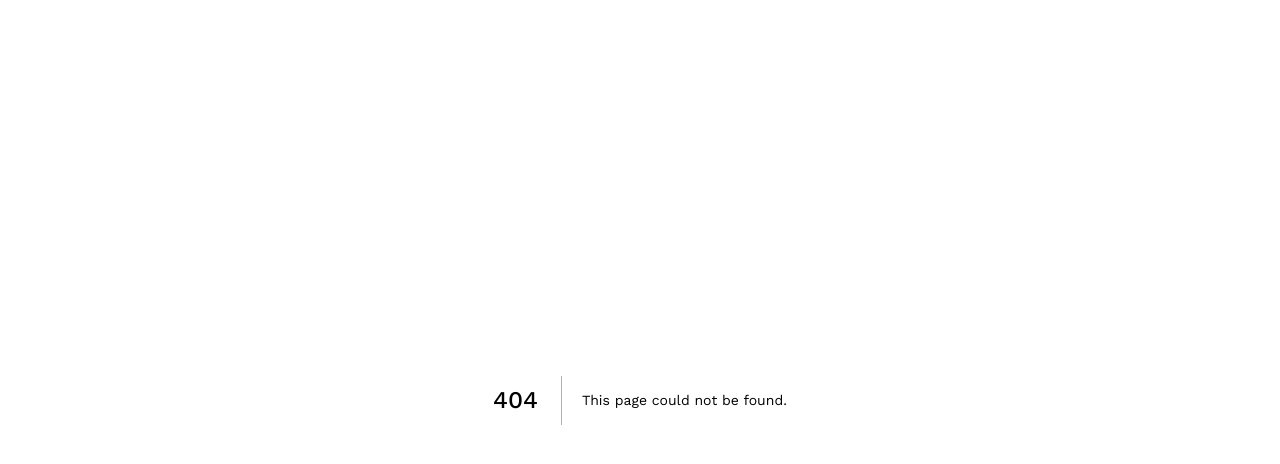
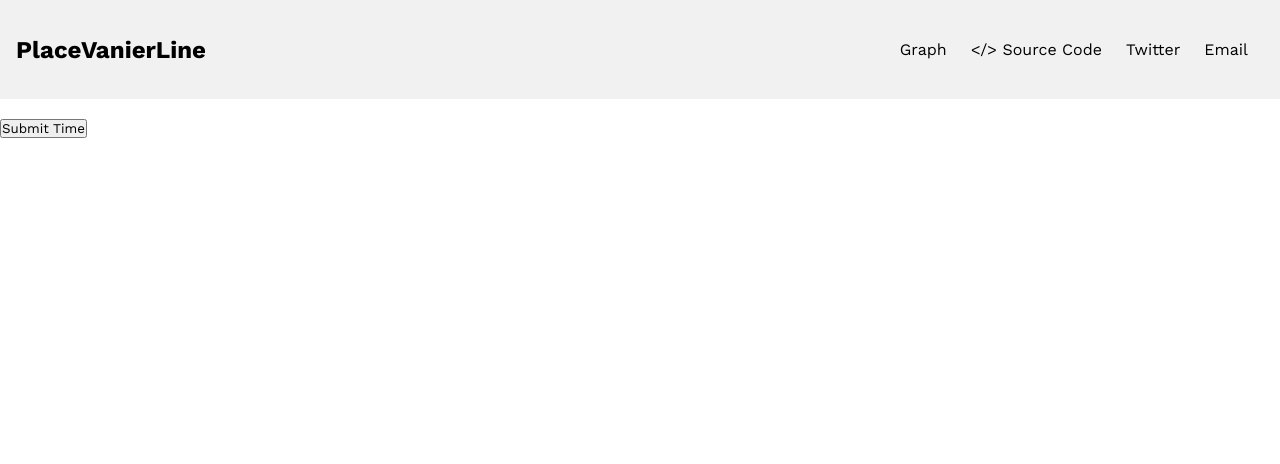
Before and after one commit to justindhillon/place-vanier-line, a Next.js app: page /record-time in a window 1280 px wide. Before the commit this address had no page. Shown: the top 464 px of the page. Built offline with nearby package versions, Linux system fonts and the light colour scheme.

Commit message:
new file:   pages/record-time.js

```diff
--- /dev/null
+++ b/pages/record-time.js
@@ -0,0 +1,12 @@
+import Button from "../components/button";
+import Navbar from '../components/navbar';
+
+export default function Homepage() {
+  return (
+    <div>
+      <Navbar />
+      <br />
+      <Button />
+    </div>
+  );
+}
```
